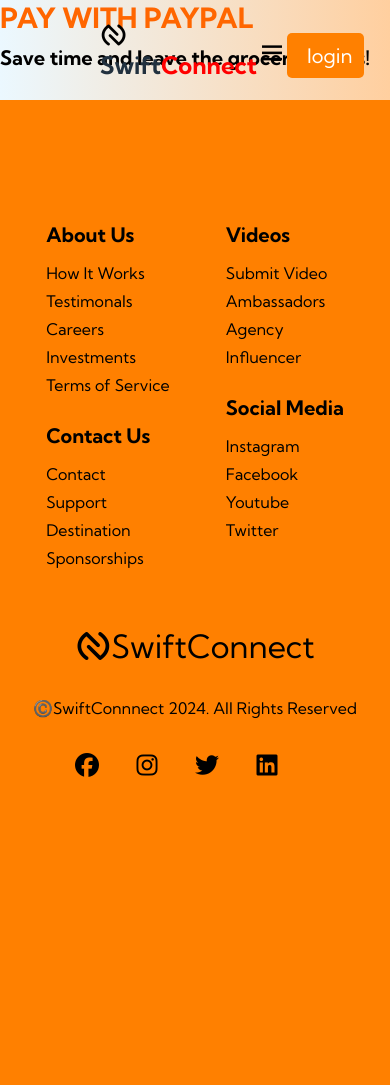
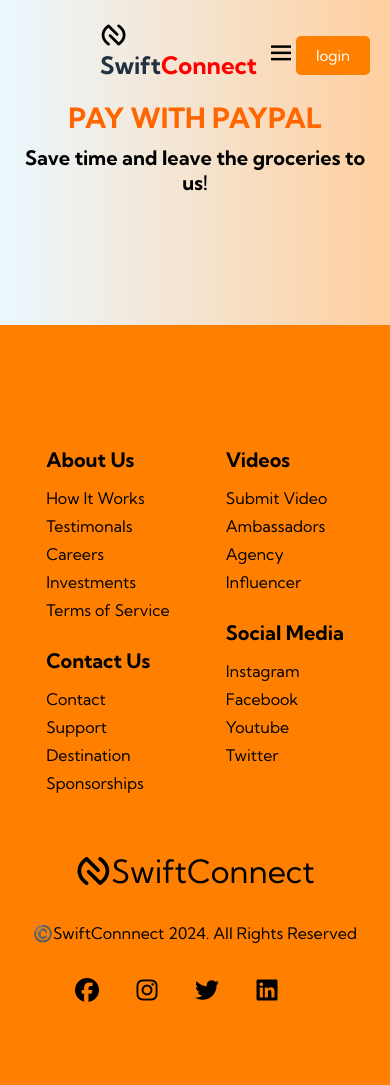
Before and after one commit to MininduBimsara/SwiftConnect, a PHP site: page /SwiftConnect/package_management/paypal.php in a window 390 px wide. Before the commit the page ends 777 px from the top, so only its background shows below. Run offline with PHP 8.4, Linux system fonts and the light colour scheme; some libraries are stand-ins or nearby versions; some web fonts are replaced.

Commit message:
minor changes

```diff
--- a/package_management/paypal.css
+++ b/package_management/paypal.css
@@ -9,9 +9,9 @@
     text-align: center;
     max-width: 1000px;
     width: 50%;
-    padding-top: 200px; /* Increased this value for more space between header and content */
+    padding-top: 150px;
     margin: 0 auto;
-    padding-bottom: 180px; /* Space above the footer */
+    padding-bottom: 100px;
 }
 
 h1 {
@@ -26,13 +26,14 @@
     margin-bottom: 30px;
 }
 
+/*
 button {
     background-color: #ff6600;
     color: white;
     border: none;
     width: 70%;
     padding: 15px 30px;
-    font-size: 19px !important; /* Force the font size */
+    font-size: 19px !important;
     cursor: pointer;
     border-radius: 5px;
     margin: 10px 0;
@@ -54,19 +55,19 @@
 button[name="credit"]:hover {
     background-color: #e67300;
 }
-
+*/
 @media (max-width: 768px) {
     .container {
-        padding-top: 150px;
+        padding-top: 100px;
         text-align: center;
         width: 90%;
     }
 
-    button {
+    /*button {
         width: 90%;
-        font-size: 20px !important;
+        font-size: 18px !important;
     }
-
+*/
     h1 {
         font-size: 28px;
     }
@@ -74,4 +75,14 @@
     h2 {
         font-size: 20px;
     }
+
+    #paypal-button-container {
+        width: 80%;
+        margin-left: 10%;
+    }
 }
+
+#paypal-button-container {
+    width: 70%;
+    margin-left: 15%;
+}
--- a/package_management/paypal.php
+++ b/package_management/paypal.php
@@ -43,14 +43,14 @@
 
     </head>
     <body>
-
+<div class="container">
     <h1>PAY WITH PAYPAL</h1>
     <h2>Save time and leave the groceries to us!</h2>
 
 
         <div id="paypal-button-container"></div>
         <p id="result-message"></p>
-
+        </div>
 
         <!-- Initialize the JS-SDK -->
         <script
```
